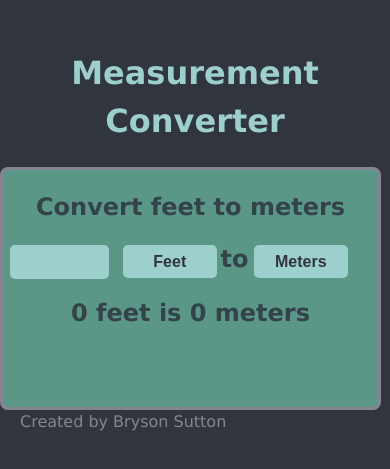
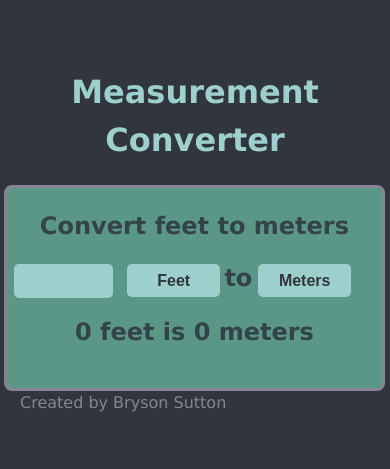
Before and after one commit to BSutton17/Measurement-Converter, a React (Vite) app: page / in a window 390 px wide. Shown: the part 191-660 px from the top of the page. Built offline with nearby package versions, Linux system fonts and the light colour scheme.

Commit message:
Update index.css

```diff
--- a/src/index.css
+++ b/src/index.css
@@ -11,9 +11,10 @@
 @media (max-width: 450px){
     #wrapper {
       width:375px;
+      max-height: 200px;
       height: 100%;
       position: relative;
-      left: 0%;
+      left: 1%;
     }
     #place{
       position: relative;
```
